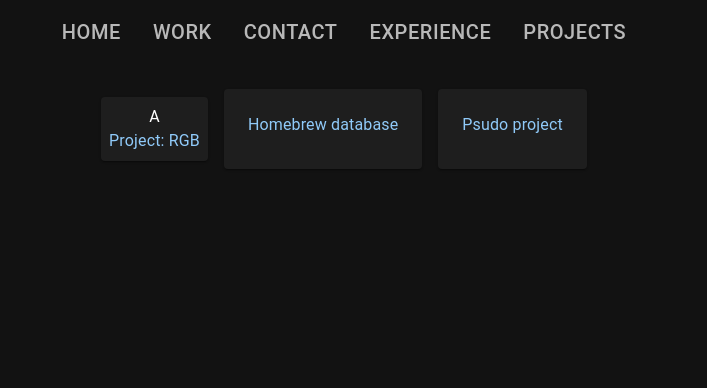
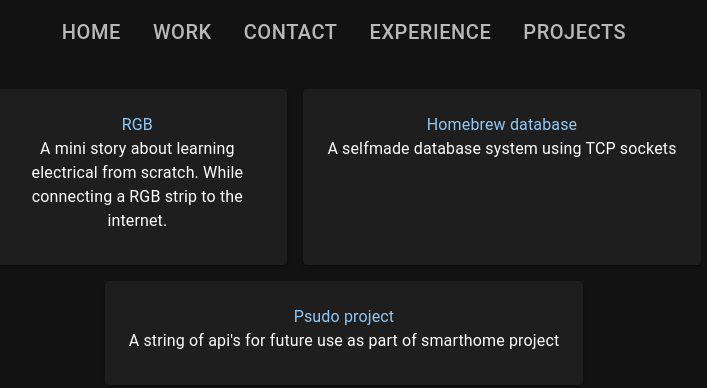
Before and after one commit to peoplestealusernames/website, a React (Create React App) app: page /website/projects in a window 1280 px wide. Shown: the top 388 px of the page, without its empty margins (296-1003 px from the left). Built offline with nearby package versions, Linux system fonts and the light colour scheme.

Commit message:
Remade ProjectPage

```diff
--- a/src/pages/ProjectPage.tsx
+++ b/src/pages/ProjectPage.tsx
@@ -1,5 +1,4 @@
-import { Box, Card, CardContent, CardMedia, Grid, Link, Tab, Typography } from "@mui/material";
-import { Link as RouteLink } from "react-router-dom"
+import { Card, CardContent, Grid, Link, Typography } from "@mui/material";
 
 const Photos = "https://github.com/peoplestealusernames/website/blob/master/public/Photos"
 
@@ -11,19 +10,22 @@ export function ProjectPage() {
         margin="auto"
         sm={10}
         sx={{
-            justifyContent: "center", alignItems: "center", textAlign: "center",
+            justifyContent: "center", alignItems: "up", textAlign: "center",
             p: 2
         }}
     >
-        <Card sx={{ p: 1, m: 1, maxWidth: 500 }}>
-            <Typography>
-                A
-            </Typography>
-            <Link href="website/projects/RGB" underline='hover'>
+        <Card sx={{ p: 1, m: 1, maxWidth: 300 }}>
+            <CardContent>
+                <Link href="website/projects/RGB" underline='hover'>
+                    <Typography>
+                        RGB
+                    </Typography>
+                </Link>
                 <Typography>
-                    Project: RGB
+                    A mini story about learning electrical from scratch.
+                    While connecting a RGB strip to the internet.
                 </Typography>
-            </Link>
+            </CardContent>
         </Card>
         <Card sx={{ p: 1, m: 1, maxWidth: 500 }}>
             <CardContent>
@@ -32,6 +34,9 @@ export function ProjectPage() {
                         Homebrew database
                     </Typography>
                 </Link>
+                <Typography>
+                    A selfmade database system using TCP sockets
+                </Typography>
             </CardContent>
         </Card>
         <Card sx={{ p: 1, m: 1, maxWidth: 500 }}>
@@ -41,6 +46,9 @@ export function ProjectPage() {
                         Psudo project
                     </Typography>
                 </Link>
+                <Typography>
+                    A string of api's for future use as part of smarthome project
+                </Typography>
             </CardContent>
         </Card>
     </Grid >
```
